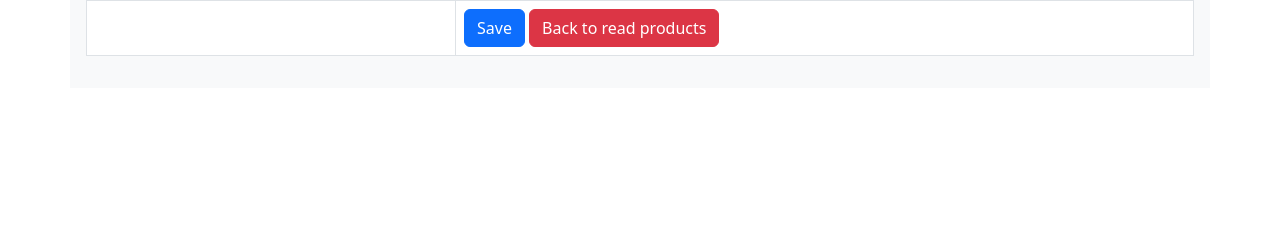
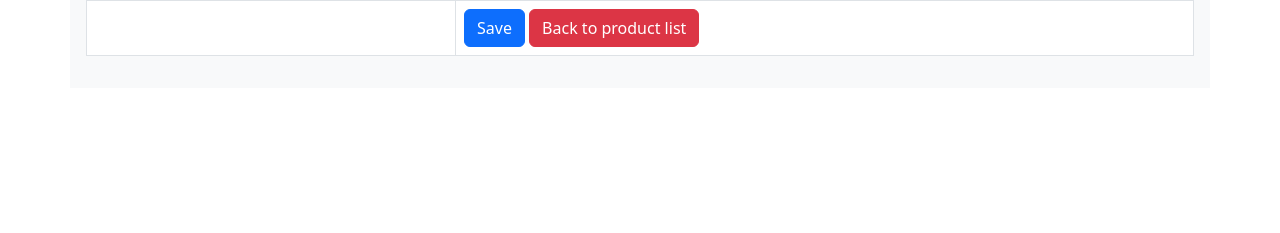
Before and after one commit to KienMing0916/Web_Application_Development, a PHP site: page /product_create.php in a window 1280 px wide. Shown: the part 567-800 px from the top of the page. Run offline with PHP 8.4, Linux system fonts and the light colour scheme; the visitor is signed in with stand-in values (Sample User, id 1); data that the repository does not hold is empty.

```diff
--- a/project/product_create.php
+++ b/project/product_create.php
@@ -168,7 +168,7 @@ if (!isset($_SESSION['user_id'])) {
                         <td></td>
                         <td>
                             <input type='submit' value='Save' class='btn btn-primary' />
-                            <a href='product_read.php' class='btn btn-danger'>Back to read products</a>
+                            <a href='product_read.php' class='btn btn-danger'>Back to product list</a>
                         </td>
                     </tr>
                 </table>
```
